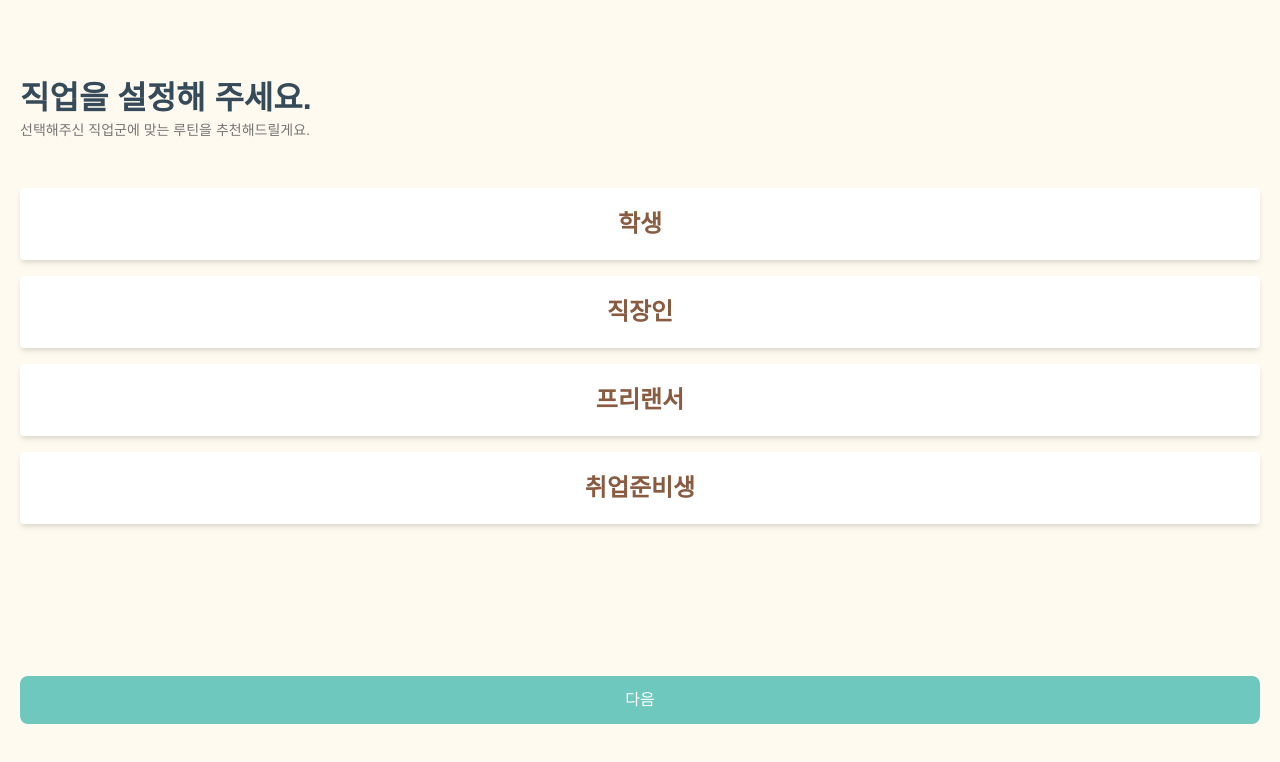
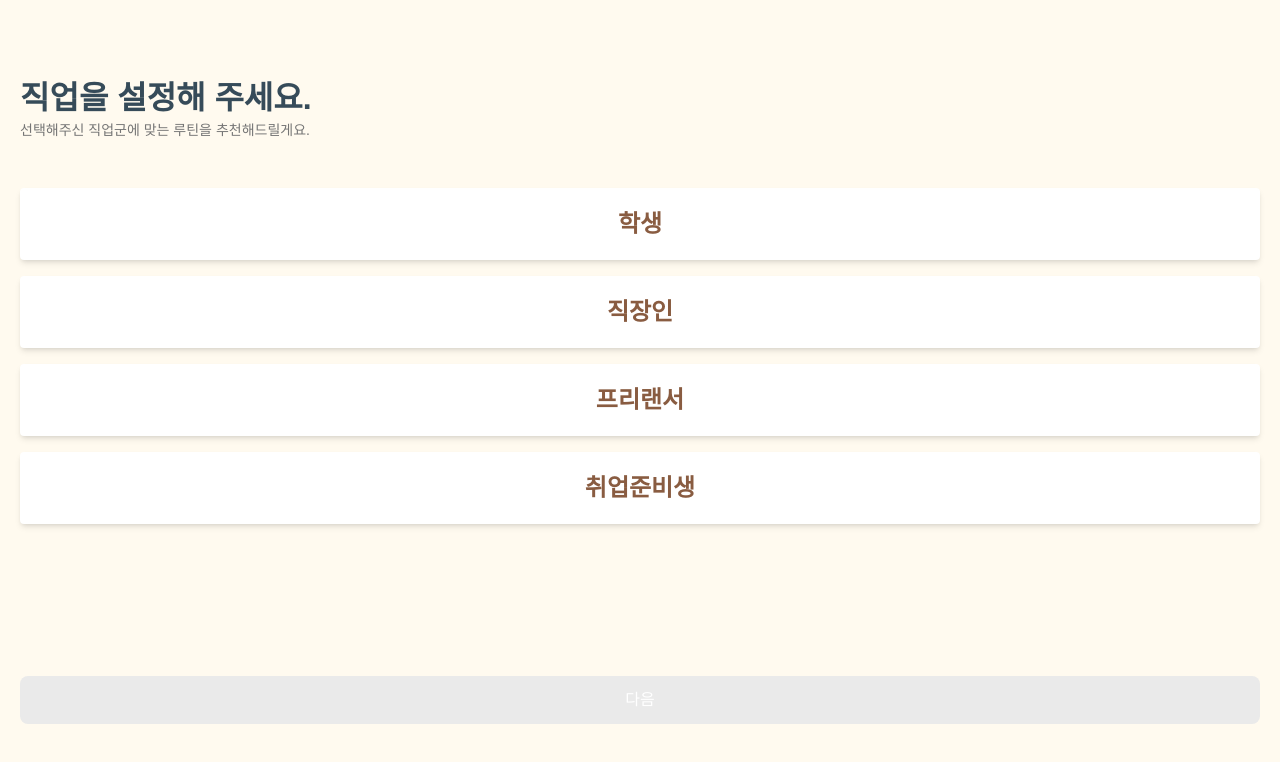
Before and after one commit to ccconac/JECT-4-client, a React (Vite) app: page /setJob in a window 1280 px wide. Shown: the top 762 px of the page. Built offline with nearby package versions, Linux system fonts and the light colour scheme; a web font is replaced by a local one.

Commit message:
feat: 코드 리뷰 반영 - 다음 버튼 disabled 옵션 css 적용

```diff
--- a/src/components/common/button/NextButton.tsx
+++ b/src/components/common/button/NextButton.tsx
@@ -2,12 +2,14 @@ import React from 'react';
 
 interface NextButtonProps {
     onClick: () => void;
+    disabled?: boolean;
 }
 
-const NextButton: React.FC<NextButtonProps> = ({ onClick }) => {
+const NextButton: React.FC<NextButtonProps> = ({ disabled, onClick }) => {
     return (
         <button
-            className="bg-primary h-12 w-full cursor-pointer rounded-lg text-white transition hover:brightness-90"
+            disabled={disabled}
+            className={`h-12 w-full rounded-lg text-white transition ${disabled ? 'bg-dim-variant cursor-not-allowed' : 'bg-primary cursor-pointer hover:brightness-90'}`}
             onClick={onClick}
         >
             다음
--- a/src/components/common/button/SelectButton.tsx
+++ b/src/components/common/button/SelectButton.tsx
@@ -1,12 +1,12 @@
 import React from 'react';
 
-interface ToggleButtonsProps {
+interface SelectButtonsProps {
     option: string;
     selected: string;
     onSelect: (value: string) => void;
 }
 
-const ToggleButtons: React.FC<ToggleButtonsProps> = ({ option, selected, onSelect }) => {
+const SelectButton: React.FC<SelectButtonsProps> = ({ option, selected, onSelect }) => {
     return (
         <button
             key={option}
@@ -23,4 +23,4 @@ const ToggleButtons: React.FC<ToggleButtonsProps> = ({ option, selected, onSelec
     );
 };
 
-export default ToggleButtons;
+export default SelectButton;
--- a/src/pages/auth/LoginPage/SetJobPage.tsx
+++ b/src/pages/auth/LoginPage/SetJobPage.tsx
@@ -6,6 +6,7 @@ import NextButton from '../../../components/common/button/NextButton';
 function SetJobPage() {
     const [selected, setSelected] = useState<string>('');
     const navigate = useNavigate();
+    const isNextDisabled = !selected;
     const handleSelect = (value: string) => {
         setSelected(value);
     };
@@ -41,8 +42,11 @@ function SetJobPage() {
             </section>
             <section className="p-5">
                 <NextButton
+                    disabled={isNextDisabled}
                     onClick={() => {
-                        navigate('/');
+                        if (!isNextDisabled) {
+                            navigate('/');
+                        }
                     }}
                 ></NextButton>
             </section>
```
